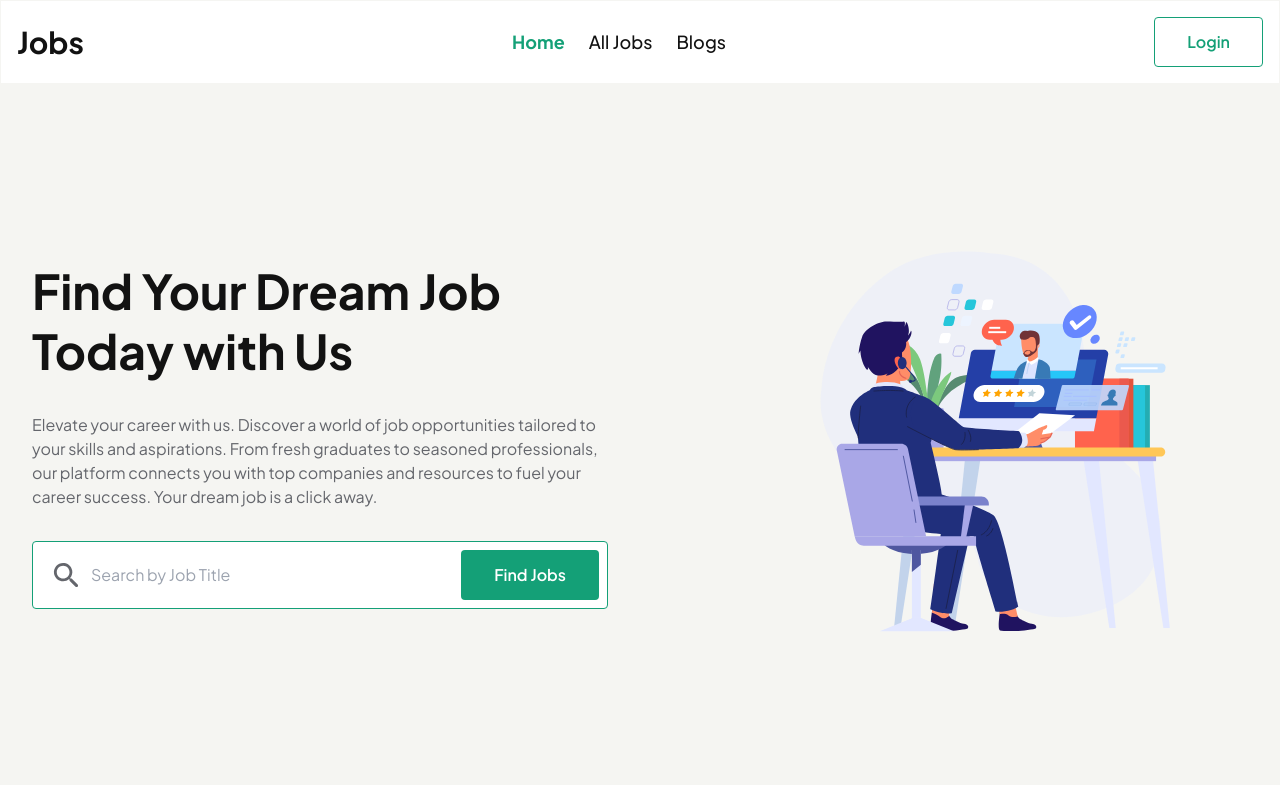
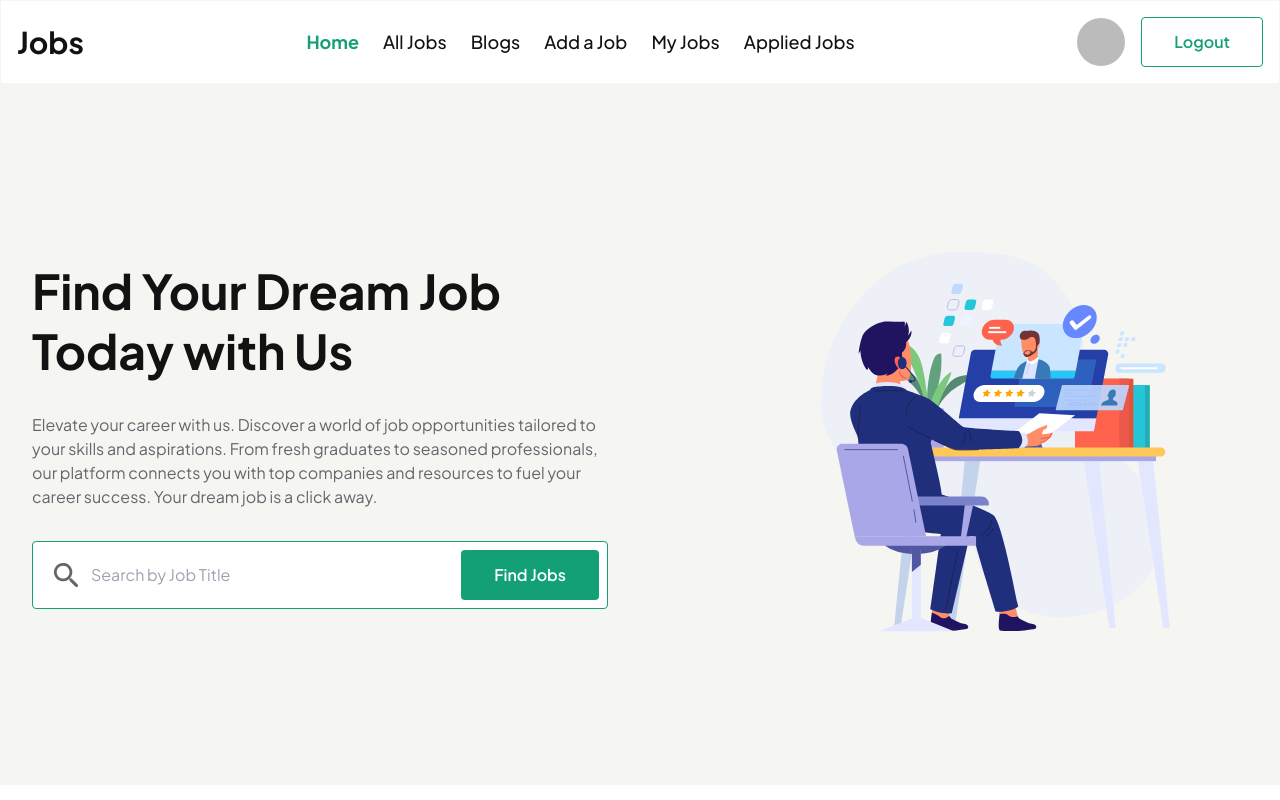
Before and after one commit to mehediy/job-board-frontend, a React (Vite) app: page / in a window 1280 px wide. Shown: the top 800 px of the page. Built offline with nearby package versions, Linux system fonts and the light colour scheme; no server answers; sample sign-in values are in the browser's storage.

Commit message:
conditional private nav links

```diff
--- a/src/components/navbar/Navbar.jsx
+++ b/src/components/navbar/Navbar.jsx
@@ -1,8 +1,16 @@
 import { Link, NavLink } from "react-router-dom";
-import { navLinks } from "../../constants";
+import { navLinks, privateNavLinks } from "../../constants";
 import Button from "../buttons/Button";
+import useAuth from "../../hooks/useAuth";
+import toast from "react-hot-toast";
 
 const Navbar = () => {
+  const { user, logoutUser } = useAuth();
+  const logoutHandler = () => {
+    logoutUser()
+      .then(() => toast.success("Logged out!"))
+      .catch((error) => toast.error(error.message));
+  };
   return (
     <nav className="bg-primary text-primary border border-b-2 border-dark">
       <div className="container mx-auto p-4 flex justify-between items-center">
@@ -23,11 +31,42 @@ const Navbar = () => {
               {item.label}
             </NavLink>
           ))}
+
+          {/* Private Links */}
+          {user &&
+            privateNavLinks.map((item) => (
+              <NavLink
+                key={item.href}
+                className={({ isActive }) =>
+                  isActive
+                    ? "text-brand-primary font-bold"
+                    : "font-medium hover:text-brand-primary ease"
+                }
+                to={item.href}
+              >
+                {item.label}
+              </NavLink>
+            ))}
         </div>
         <div>
-          <Link to={"/login"}>
-            <Button variant={"outline"} label={"Login"} />
-          </Link>
+          {user ? (
+            <div className="flex items-center gap-4">
+              <img
+                className="w-[48] h-[48px] rounded-full"
+                src={user?.photoURL}
+                title={user?.displayName}
+              />
+              <Button
+                variant={"outline"}
+                label={"Logout"}
+                onClick={logoutHandler}
+              />
+            </div>
+          ) : (
+            <Link to={"/login"}>
+              <Button variant={"outline"} label={"Login"} />
+            </Link>
+          )}
         </div>
       </div>
     </nav>
--- a/src/constants/index.js
+++ b/src/constants/index.js
@@ -1,7 +1,13 @@
 export const navLinks = [
   { href: "/", label: "Home" },
   { href: "/all-jobs", label: "All Jobs" },
-  { href: "blogs", label: "Blogs" },
+  { href: "/blogs", label: "Blogs" },
+];
+
+export const privateNavLinks = [
+  { href: "/add-job", label: "Add a Job" },
+  { href: "/my-jobs", label: "My Jobs" },
+  { href: "/applied-jobs", label: "Applied Jobs" },
 ];
 
 export const categories = [
--- a/src/routes/PrivateRoute.jsx
+++ b/src/routes/PrivateRoute.jsx
@@ -1,6 +1,7 @@
 import { Navigate, useLocation } from "react-router-dom";
 import Spinner from "../components/loader/Spinner";
 import useAuth from "../hooks/useAuth";
+import toast from "react-hot-toast";
 
 const PrivateRoute = ({ children }) => {
   const { user, loading } = useAuth();
@@ -13,7 +14,12 @@ const PrivateRoute = ({ children }) => {
     );
   }
   if (user) return children;
-  return <Navigate state={location.pathname} to={"/login"} />;
+  return (
+    <>
+      <Navigate state={location.pathname} to={"/login"} />
+      {toast.error("You have to log in first to view details")}
+    </>
+  );
 };
 
 export default PrivateRoute;
```
